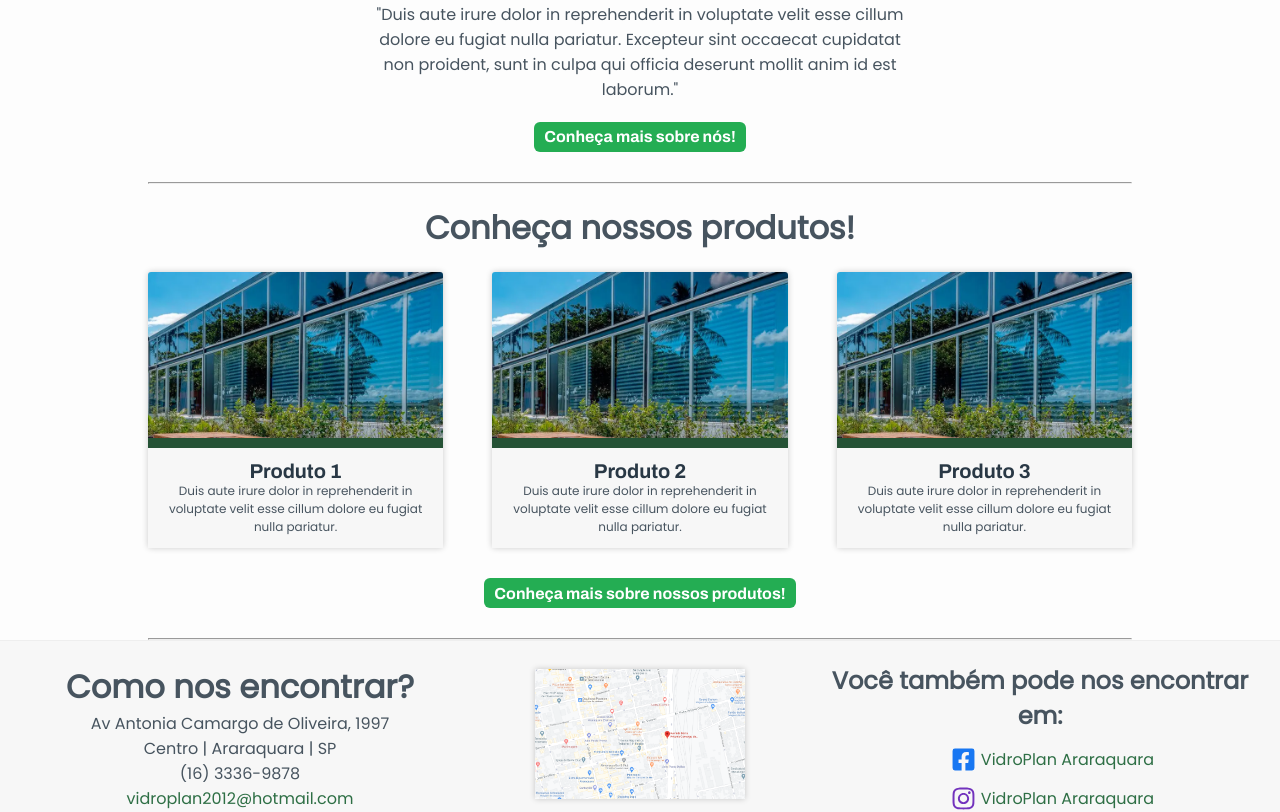
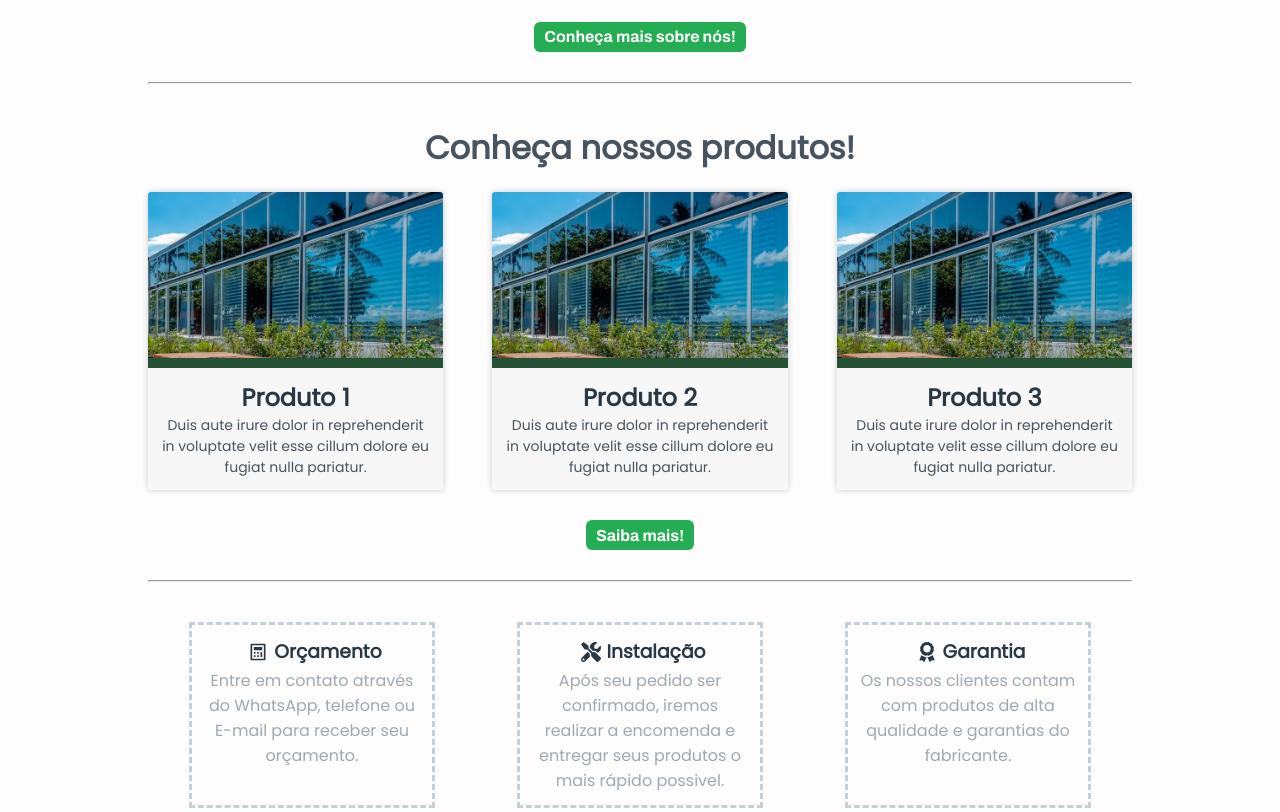
Before and after one commit to joaoborsari/VidroPlan, a React (Create React App) app in the folder web/: page / in a window 1280 px wide. Shown: the part 940-1752 px from the top of the page. Built offline with nearby package versions, Linux system fonts and the light colour scheme.

Commit message:
[func] add infos to landing page

```diff
--- a/web/src/modules/LandingPage/Intro/index.tsx
+++ b/web/src/modules/LandingPage/Intro/index.tsx
@@ -9,8 +9,8 @@ export const Intro = () => {
     <div className="intro">
       <h1>Procurando uma vidraçaria</h1>
       <h1>ou um serviço de quadros e molduras?</h1>
-      <p>"Lorem ipsum dolor sit amet, consectetur adipiscing elit, sed do eiusmod tempor incididunt ut labore et dolore magna aliqua. Ut enim ad minim veniam, quis nostrud exercitation ullamco laboris nisi ut aliquip ex ea commodo consequat."</p>
-      <p>"Duis aute irure dolor in reprehenderit in voluptate velit esse cillum dolore eu fugiat nulla pariatur. Excepteur sint occaecat cupidatat non proident, sunt in culpa qui officia deserunt mollit anim id est laborum."</p>
+      <p>"Lorem ipsum dolor sit amet, consectetur adipiscing elit, sed do eiusmod tempor incididunt ut labore et dolore magna aliqua."</p>
+      <p>"Excepteur sint occaecat cupidatat non proident, sunt in culpa qui officia deserunt mollit anim id est laborum."</p>
       <GeneralButton title="Conheça mais sobre nós!" link="/about-us" />
     </div>
   );
--- /dev/null
+++ b/web/src/modules/LandingPage/LandingInfos/index.tsx
@@ -0,0 +1,36 @@
+import React from 'react';
+
+import './styles.css';
+
+import { RiCalculatorLine } from 'react-icons/ri';
+import { FaTools, FaAward } from 'react-icons/fa';
+
+export const LandingInfos = () => {
+  return (
+    <div className="landing-infos">
+      <div className="info-card">
+        <div className="info-card-title">
+          <RiCalculatorLine className="title-icon" />
+          <h3>Orçamento</h3>
+        </div>
+        <p>Entre em contato através do WhatsApp, telefone ou E-mail para receber seu orçamento.</p>
+      </div>
+
+      <div className="info-card">
+        <div className="info-card-title">
+          <FaTools className="title-icon" />
+          <h3>Instalação</h3>
+        </div>
+        <p>Após seu pedido ser confirmado, iremos realizar a encomenda e entregar seus produtos o mais rápido possivel.</p>
+      </div>
+
+      <div className="info-card">
+        <div className="info-card-title">
+          <FaAward className="title-icon" />
+          <h3>Garantia</h3>
+        </div>
+        <p>Os nossos clientes contam com produtos de alta qualidade e garantias do fabricante.</p>
+      </div>
+    </div>
+  );
+}
--- /dev/null
+++ b/web/src/modules/LandingPage/LandingInfos/styles.css
@@ -0,0 +1,36 @@
+.landing-infos {
+  margin: 4rem 2rem;
+  display: flex;
+  flex-direction: row;
+  justify-content: space-around;
+}
+
+.info-card {
+  width: 25%;
+  border-style: dashed;
+  border-color: var(--color-line-in-gray);
+  display: flex;
+  flex-direction: column;
+  align-items: center;
+  padding: 1.2rem;
+}
+
+.info-card-title {
+  display: flex;
+  flex-direction: row;
+  color: var(--color-text-title);
+  align-items: center;
+  margin-bottom: 0.2rem;
+}
+
+.title-icon {
+  color:var(--color-text-title);
+  margin: 0 0.6rem;
+  height: 2rem;
+  width: 2rem;
+}
+
+.info-card p {
+  color: var(--color-text-complement);
+  text-align: center;
+}
--- a/web/src/modules/LandingPage/LandingProducts/index.tsx
+++ b/web/src/modules/LandingPage/LandingProducts/index.tsx
@@ -25,7 +25,7 @@ export const LandingProducts = () => {
         />
 
       </div>
-        <GeneralButton title="Conheça mais sobre nossos produtos!" link="/products" />
+        <GeneralButton title="Saiba mais!" link="/products" />
     </div>
   );
 }
--- a/web/src/modules/LandingPage/LandingProducts/styles.css
+++ b/web/src/modules/LandingPage/LandingProducts/styles.css
@@ -2,7 +2,7 @@
   display: flex;
   flex-direction: column;
   align-items: center;
-  margin: 2rem;
+  margin: 4rem 2rem 2rem;
 }
 
 .products {
--- a/web/src/modules/shared/ProductCard/styles.css
+++ b/web/src/modules/shared/ProductCard/styles.css
@@ -28,14 +28,14 @@
 }
 
 .product-card-link .description h3 {
-  font: 700 2rem Archivo;
+  font-size: 2.4rem;
   color: var(--color-text-title);
 }
 
 .product-card-link .description p {
   color: var(--color-text-primary);
   text-align: center;
-  font-size: 1.2rem;
+  font-size: 1.4rem;
 }
 
 .product-card-link {
--- a/web/src/pages/Landing/index.tsx
+++ b/web/src/pages/Landing/index.tsx
@@ -6,6 +6,7 @@ import homeImg from '../../assets/images/frontStore.jpeg';
 import { Intro } from "../../modules/LandingPage/Intro";
 import { LandingProducts } from "../../modules/LandingPage/LandingProducts";
 import { Layout } from "../../modules/global/Layout";
+import { LandingInfos } from "../../modules/LandingPage/LandingInfos";
 
 function Landing() {
   return (
@@ -21,6 +22,8 @@ function Landing() {
           <hr/>
           <LandingProducts />
           <hr/>
+          <LandingInfos />
+          <hr/>
         </div>
 
       </div>
```
